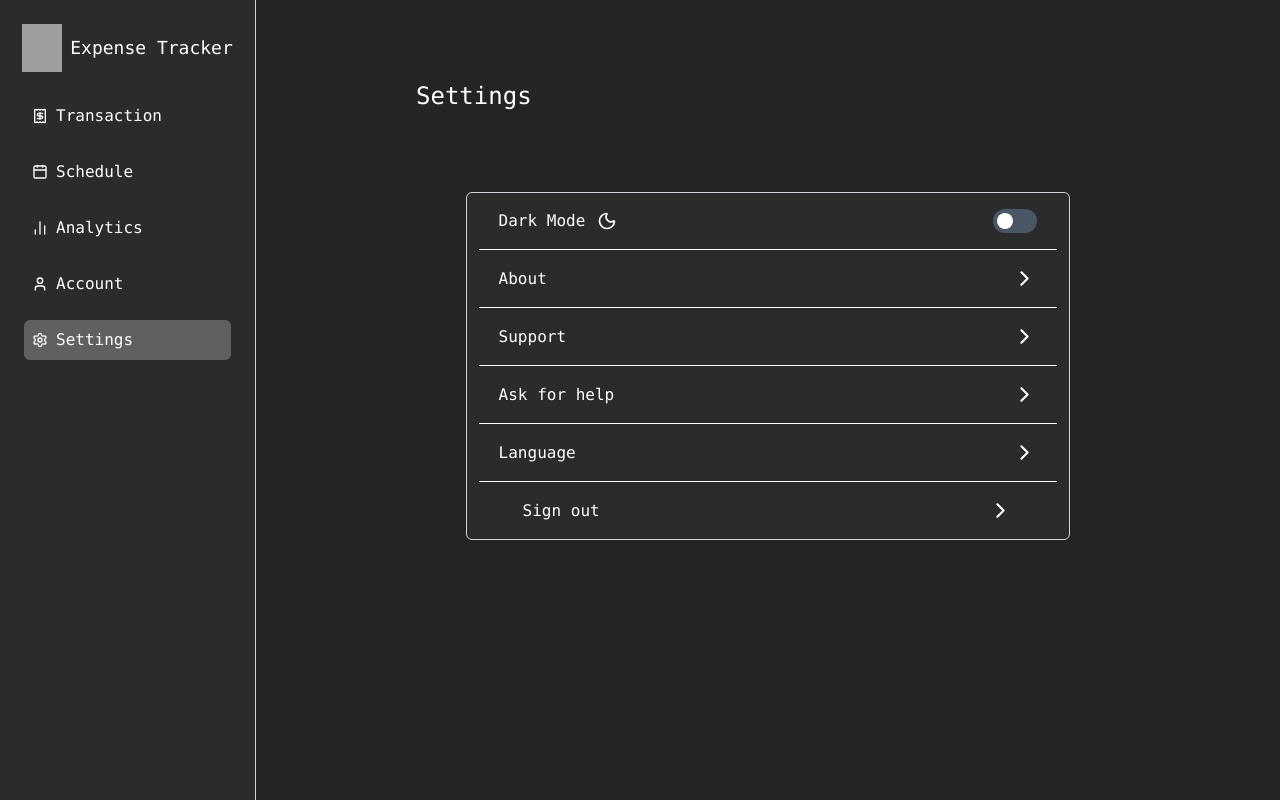
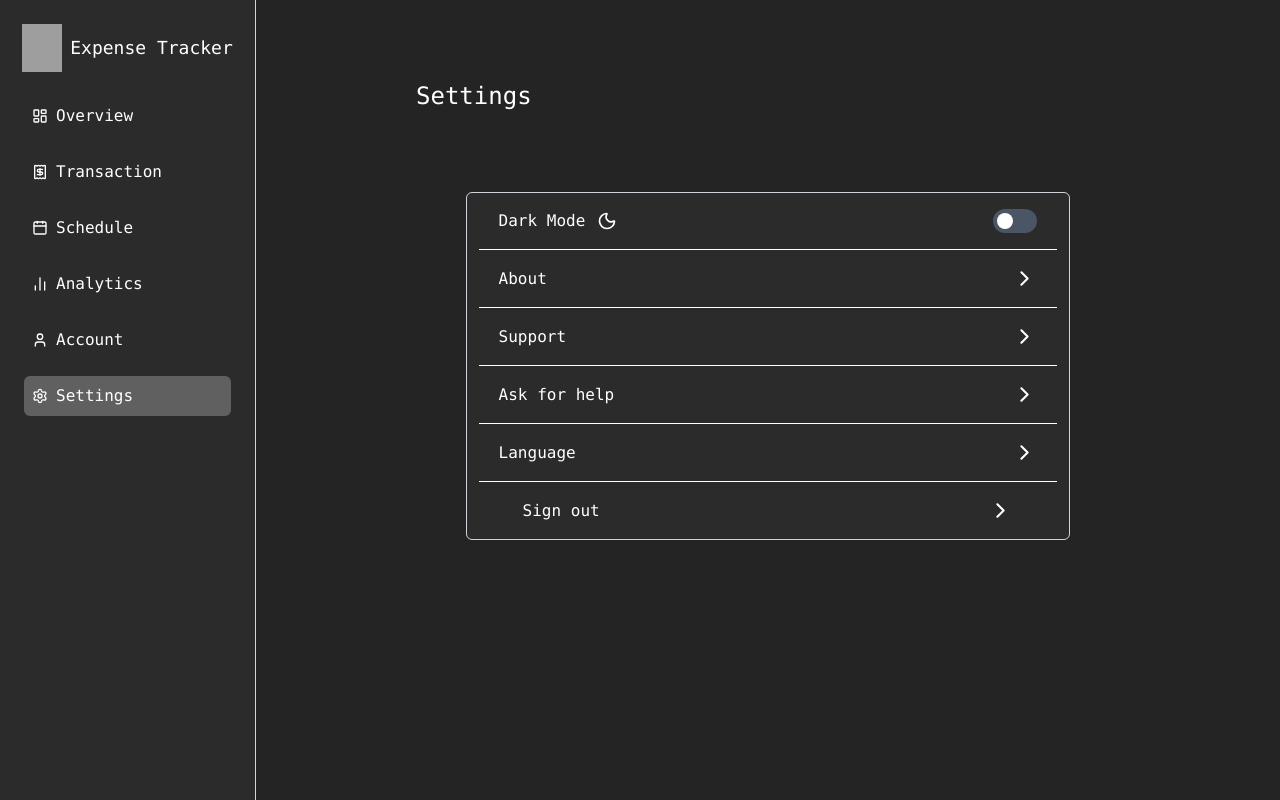
Before and after one commit to Ein-shen/Finance_tracker, a React (Vite) app in the folder client/: page /dashboard/settings in a window 1280 px wide. Built offline with nearby package versions, Linux system fonts and the light colour scheme; no server answers; grey boxes are pictures that could not be loaded.

Commit message:
added overview in the leftside bar where it is visible there

```diff
--- a/client/src/pages/user/Leftsidebar.jsx
+++ b/client/src/pages/user/Leftsidebar.jsx
@@ -1,3 +1,4 @@
+
 import React, { useState } from 'react'
 import {
   Calendar,
@@ -5,13 +6,14 @@ import {
   User,
   Receipt,
   Settings,
-  LogOut,
   Menu,
+  LayoutDashboard,
   X,
 } from 'lucide-react'
 import { useNavigate, useLocation } from 'react-router-dom'
 
 const navItems = [
+  { label: 'Overview', icon: LayoutDashboard, path: '/dashboard' },
   { label: 'Transaction', icon: Receipt, path: '/dashboard/transaction' },
   { label: 'Schedule', icon: Calendar, path: '/dashboard/schedule' },
   { label: 'Analytics', icon: BarChart2, path: '/dashboard/analytics' },
@@ -26,7 +28,7 @@ export const Leftsidebar = () => {
 
   const handleNavigate = (path) => {
     navigate(path)
-    setIsOpen(false) // close drawer after picking a page on mobile
+    setIsOpen(false) // Close drawer after selecting a page on mobile
   }
 
   return (
@@ -39,7 +41,7 @@ export const Leftsidebar = () => {
         <Menu className="w-6 h-6" />
       </button>
 
-      {/* Overlay - only visible when drawer open on mobile */}
+      {/* Overlay - only visible when drawer is open on mobile */}
       {isOpen && (
         <div
           onClick={() => setIsOpen(false)}
@@ -49,29 +51,39 @@ export const Leftsidebar = () => {
 
       {/* Sidebar */}
       <div
-        className={`h-screen theme-card w-64 fixed left-0 top-0 flex flex-col items-center text-center  theme-text theme-border border-r-[0.5px] z-50 transform transition-transform duration-300 ${isOpen ? 'translate-x-0' : '-translate-x-full'} md:translate-x-0`}
+        className={`h-screen theme-card w-64 fixed left-0 top-0 flex flex-col items-center text-center theme-text theme-border border-r-[0.5px] z-50 transform transition-transform duration-300 ${
+          isOpen ? 'translate-x-0' : '-translate-x-full'
+        } md:translate-x-0`}
       >
         {/* Close button - only visible on mobile */}
         <button
           onClick={() => setIsOpen(false)}
-          className="md:hidden absolute top-4 right-4 p-1"
+          className="md:hidden absolute top-4 right-2"
         >
           <X className="w-5 h-5" />
         </button>
 
         {/* Logo / Dashboard Home */}
         <button
-          onClick={() => handleNavigate('/dashboard')}
+
           className="flex flex-row items-center gap-2 py-6"
         >
-          <img src="/suitcase.png" alt="Suitcase" className="w-10 h-12" />
+          <img
+            src="/suitcase.png"
+            alt="Suitcase"
+            className="w-10 h-12"
+          />
           <h1 className="font-mono text-lg">Expense Tracker</h1>
         </button>
 
         {/* Main Navigation */}
         <div className="w-full space-y-4 px-6">
           {navItems.map(({ label, icon: Icon, path }) => {
-            const isActive = location.pathname.startsWith(path)
+            const isActive =
+              path === '/dashboard'
+                ? location.pathname === '/dashboard'
+                : location.pathname === path ||
+                  location.pathname.startsWith(path + '/')
 
             return (
               <button
```
